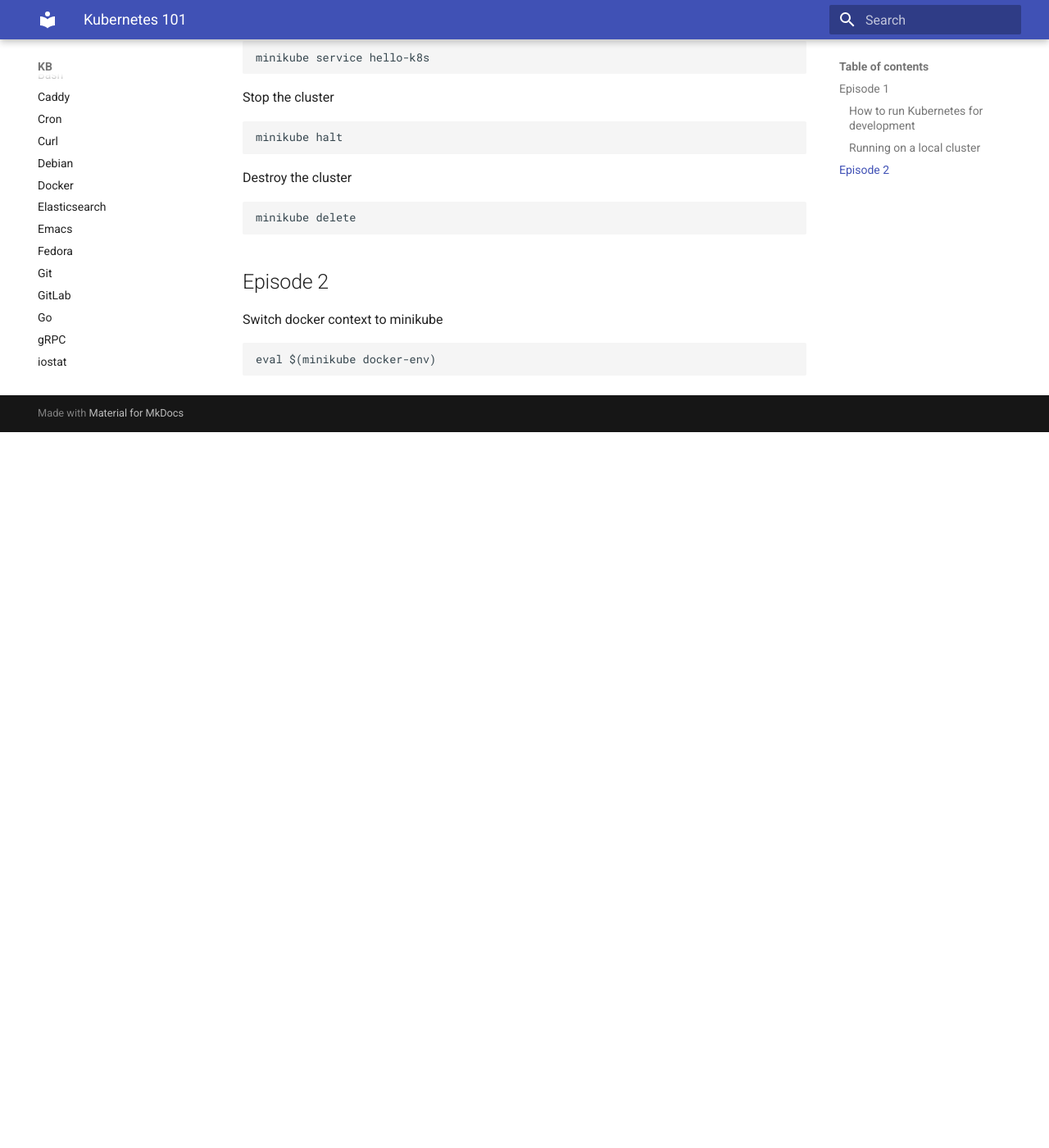
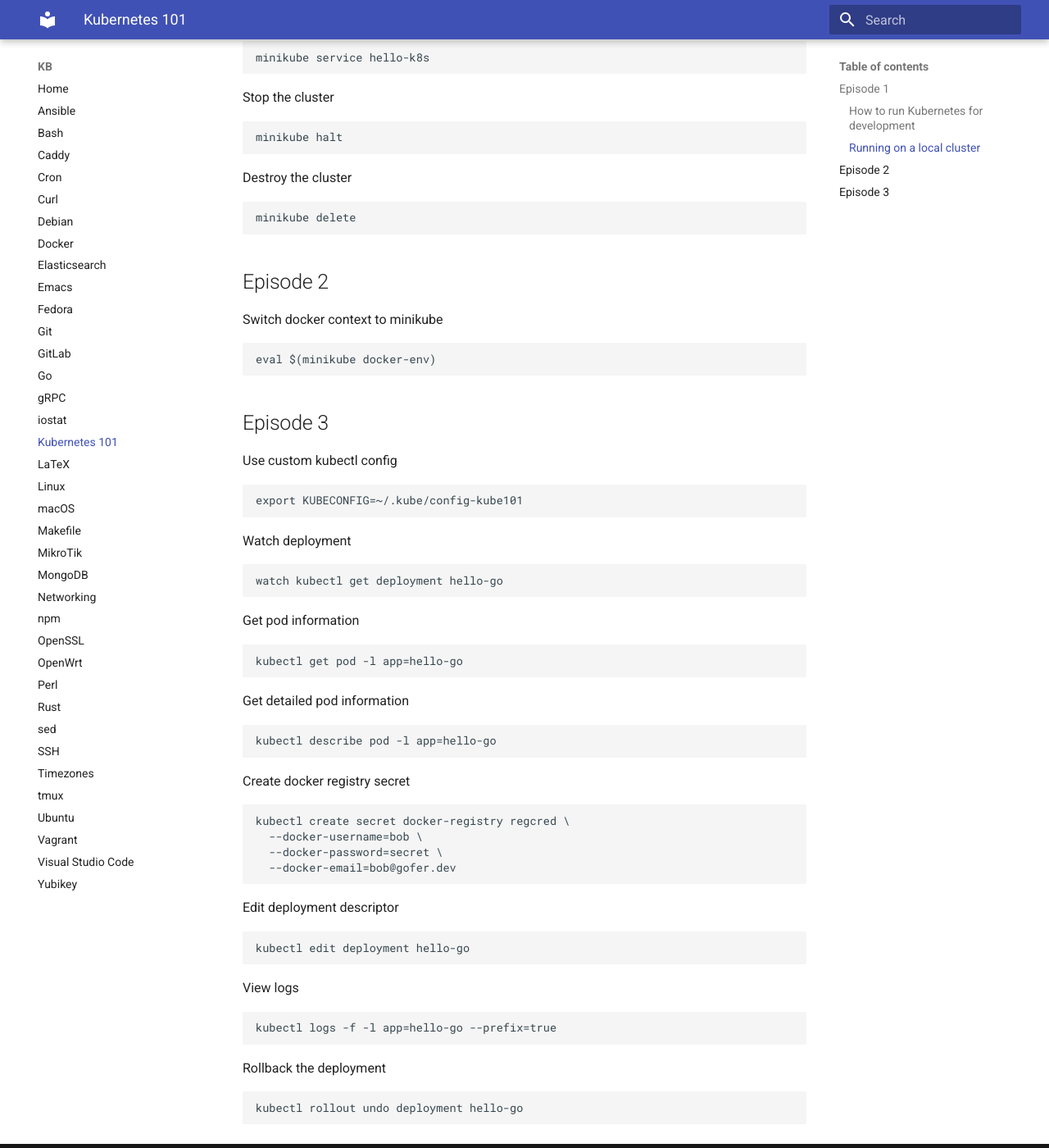
Before and after one commit to mbialon/kb, an MkDocs documentation site: the page built from docs/k8s-101.md, in a window 1280 px wide and 1400 px high, scrolled down 1090 px. Shown: the whole window at 82% size. Built offline with MkDocs 1.6.1 and Material for MkDocs 9.7.7, drawn with Linux system fonts in a browser that asks for light colours; before the commit the page ends 1617 px from its top, so only the background shows below that.

Commit message:
k8s 101 ep 3

````diff
--- a/docs/k8s-101.md
+++ b/docs/k8s-101.md
@@ -73,3 +73,56 @@
 ```
 eval $(minikube docker-env)
 ```
+
+## Episode 3
+
+Use custom kubectl config
+
+```
+export KUBECONFIG=~/.kube/config-kube101
+```
+
+Watch deployment
+
+```
+watch kubectl get deployment hello-go
+```
+
+Get pod information
+
+```
+kubectl get pod -l app=hello-go
+```
+
+Get detailed pod information
+
+```
+kubectl describe pod -l app=hello-go
+```
+
+Create docker registry secret
+
+```
+kubectl create secret docker-registry regcred \
+  --docker-username=bob \
+  --docker-password=secret \
+  --docker-email=bob@gofer.dev
+```
+
+Edit deployment descriptor
+
+```
+kubectl edit deployment hello-go
+```
+
+View logs
+
+```
+kubectl logs -f -l app=hello-go --prefix=true
+```
+
+Rollback the deployment
+
+```
+kubectl rollout undo deployment hello-go
+```
````
